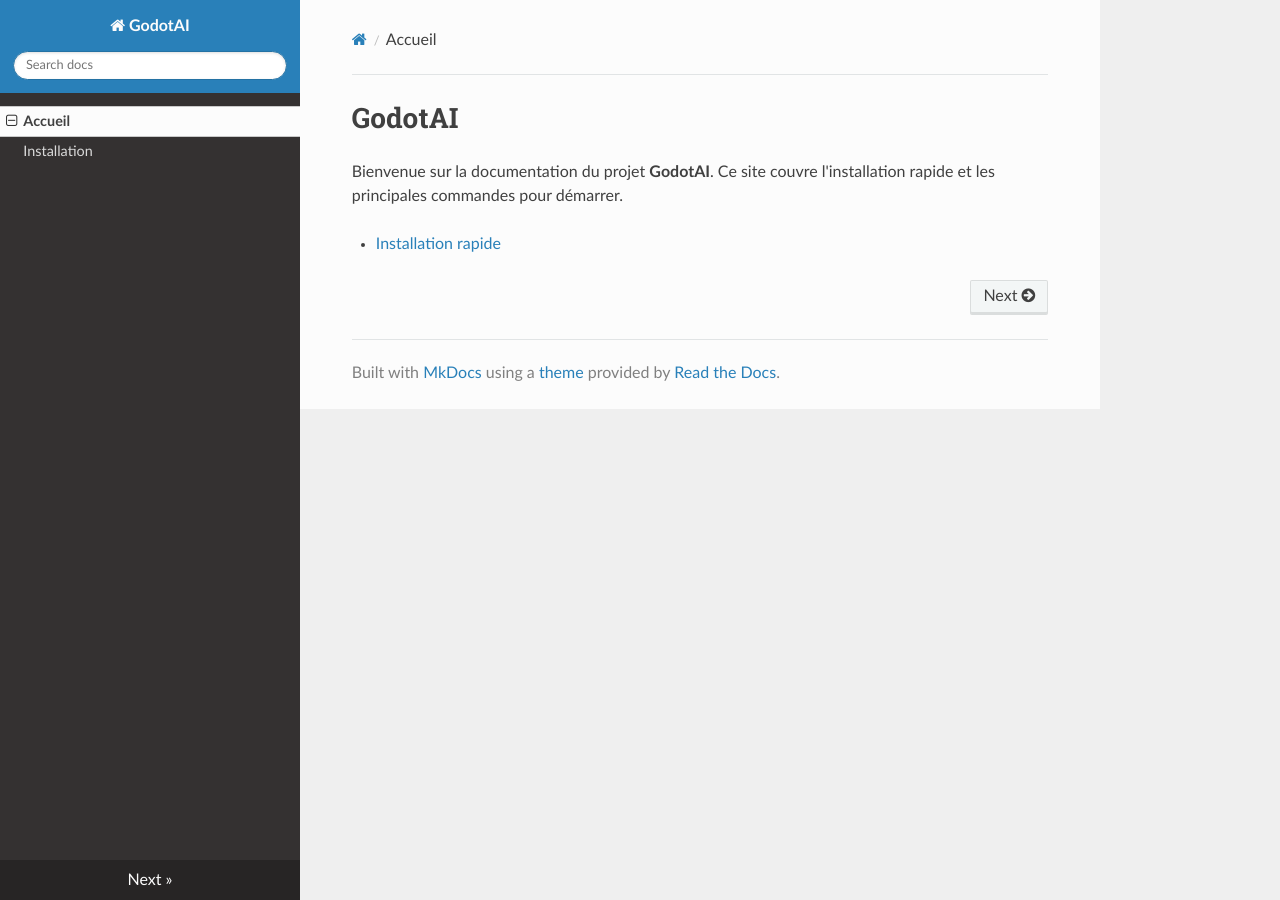
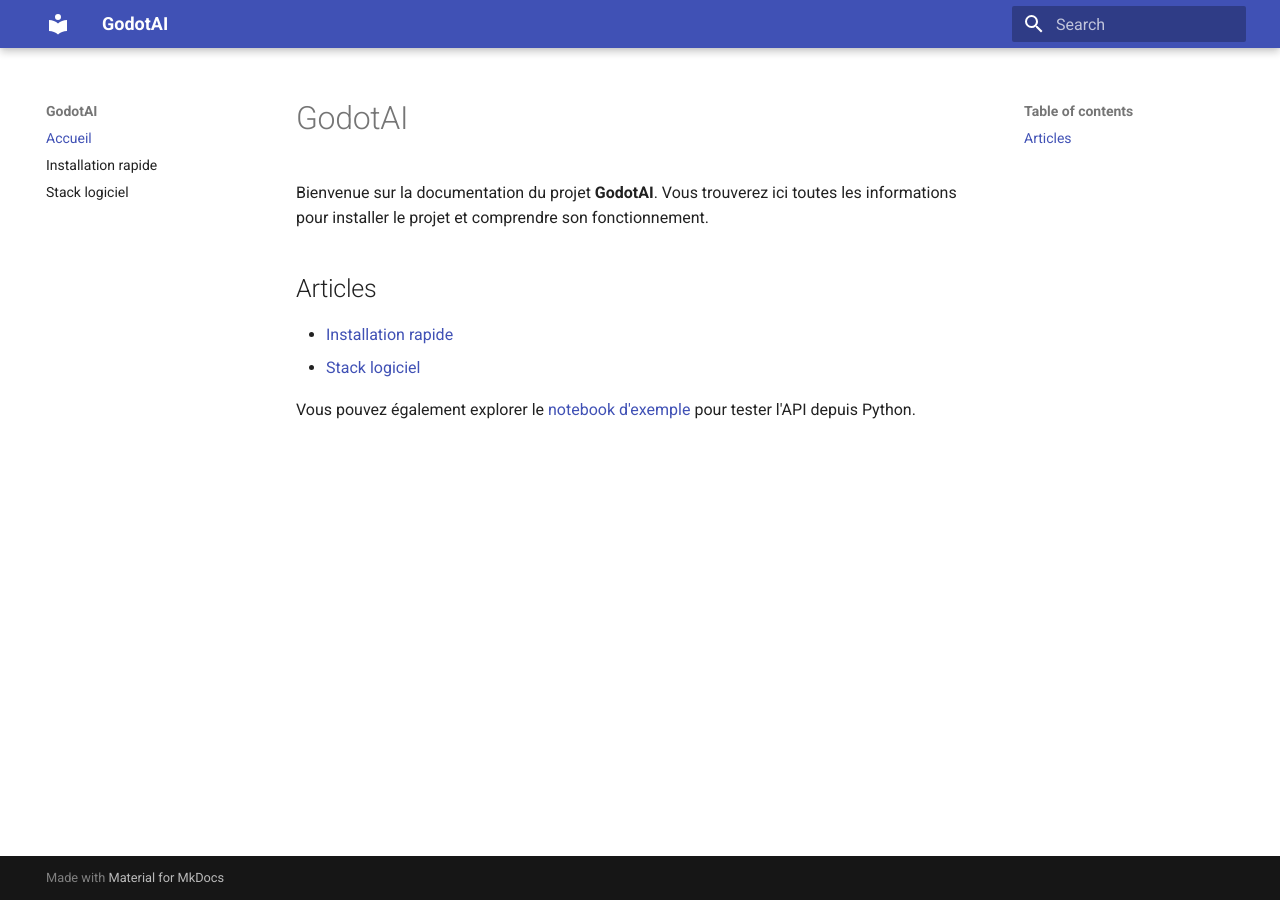
Before and after one commit to EZPK/GodotAI, an MkDocs documentation site: the page built from docs/index.md, in a window 1280 px wide. Built offline with MkDocs 1.6.1 and Material for MkDocs 9.7.7, drawn with Linux system fonts in a browser that asks for light colours; nearby versions of some CDN libraries.

Commit message:
Use Material theme and update docs index

```diff
--- a/docs/index.md
+++ b/docs/index.md
@@ -1,5 +1,10 @@
 # GodotAI
 
-Bienvenue sur la documentation du projet **GodotAI**. Ce site couvre l'installation rapide et les principales commandes pour démarrer.
+Bienvenue sur la documentation du projet **GodotAI**. Vous trouverez ici toutes les informations pour installer le projet et comprendre son fonctionnement.
+
+## Articles
 
 - [Installation rapide](installation.md)
+- [Stack logiciel](stack.md)
+
+Vous pouvez également explorer le [notebook d'exemple](notebooks/api_example.ipynb) pour tester l'API depuis Python.
--- a/mkdocs.yml
+++ b/mkdocs.yml
@@ -1,6 +1,8 @@
 site_name: GodotAI
 site_url: https://example.github.io/GodotAI
-theme: readthedocs
+theme:
+  name: material
 nav:
   - Accueil: index.md
-  - Installation: installation.md
+  - Installation rapide: installation.md
+  - Stack logiciel: stack.md
```
Also changed, not shown: docs/stack.md (added, +35 -0 lines), docs/notebooks/api_example.ipynb (added), 1 other file.
